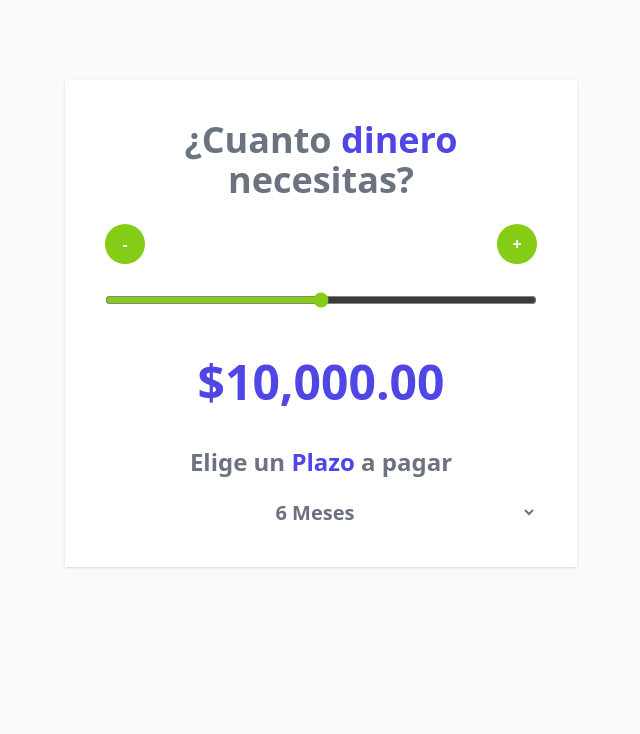
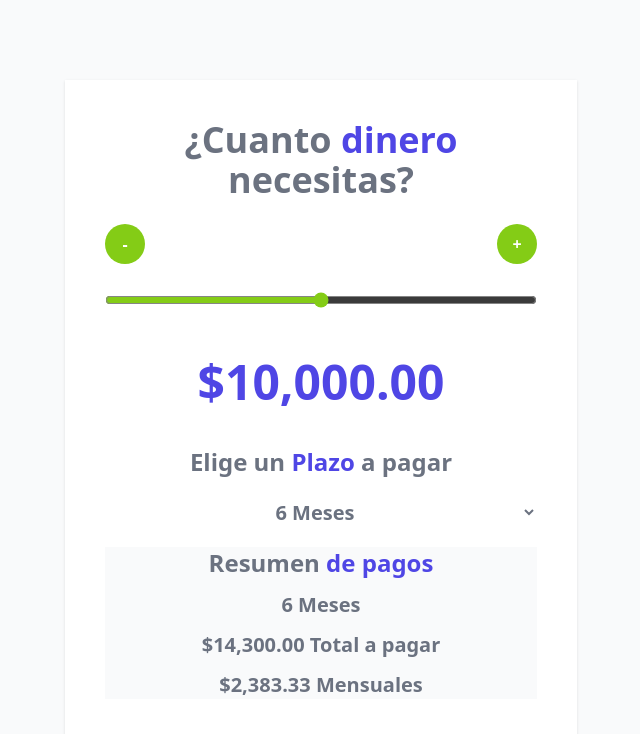
Before and after one commit to jonanv/javascript-course2, a React (Vite) app in the folder 54-PROYECTO-CotizadorPrestamos-React/: page / in a window 1280 px wide. Shown: the top 734 px of the page, without its empty margins (319-959 px from the left). Built offline with nearby package versions, Linux system fonts and the light colour scheme.

Commit message:
:sparkles: (project-loan-calculator-react): Implement useEffect

```diff
--- a/54-PROYECTO-CotizadorPrestamos-React/src/App.jsx
+++ b/54-PROYECTO-CotizadorPrestamos-React/src/App.jsx
@@ -1,12 +1,18 @@
-import { useState } from 'react'
+import { useState, useEffect } from 'react'
 // Components
 import Header from "./components/Header"
 import Button from "./components/Button"
-import { formatearDinero } from "./helpers/index";
+import { formatearDinero, calcularTotalPagar } from "./helpers/index";
 
 function App() {
     const [cantidad, setCantidad] = useState(10000);
     const [meses, setMeses] = useState(6);
+    const [total, setTotal] = useState(0);
+
+    useEffect(() => {
+        const resultadoTotalPagar = calcularTotalPagar(cantidad, meses);
+        setTotal(resultadoTotalPagar);
+    }, [cantidad, meses]);
 
     const MIN = 0;
     const MAX = 20000;
@@ -69,6 +75,16 @@
                 <option value="24">24 Meses</option>
                 <option value="48">48 Meses</option>
             </select>
+
+            <div className='my-5 space-y-3 bg-gray-50 p-50'>
+                <h2 className='text-2xl font-extrabold text-gray-500 text-center'>
+                    Resumen <span className='text-indigo-600'>de pagos</span>
+                </h2>
+
+                <p className="text-xl text-gray-500 text-center font-bold">{meses} Meses</p>
+                <p className="text-xl text-gray-500 text-center font-bold">{formatearDinero(total)} Total a pagar</p>
+                <p className="text-xl text-gray-500 text-center font-bold">{formatearDinero(total / meses)} Mensuales</p>
+            </div>
         </div>
     )
 }
--- a/54-PROYECTO-CotizadorPrestamos-React/src/helpers/index.js
+++ b/54-PROYECTO-CotizadorPrestamos-React/src/helpers/index.js
@@ -7,6 +7,35 @@
     return formatter.format(valor);
 }
 
+const calcularTotalPagar = (cantidad, plazo) => {
+    let total;
+
+    // Mientras mayor es la cantidad solictada, menor es el interes
+    if (cantidad < 5000) {
+        total = cantidad * 1.5;
+    } else if (cantidad >= 5000 && cantidad < 10000) {
+        total = cantidad * 1.4;
+    } else if (cantidad >= 10000 && cantidad < 15000) {
+        total = cantidad * 1.3;
+    } else {
+        total = cantidad * 1.2;
+    }
+
+    // plazo - mas plazo, mayor interes
+    if (plazo === 6) {
+        total *= 1.1;
+    } else if (plazo === 12) {
+        total *= 1.2;
+    } else if (plazo === 24) {
+        total *= 1.3;
+    } else {
+        total *= 1.4;
+    }
+
+    return total;
+}
+
 export {
-    formatearDinero
+    formatearDinero,
+    calcularTotalPagar
 }
```
